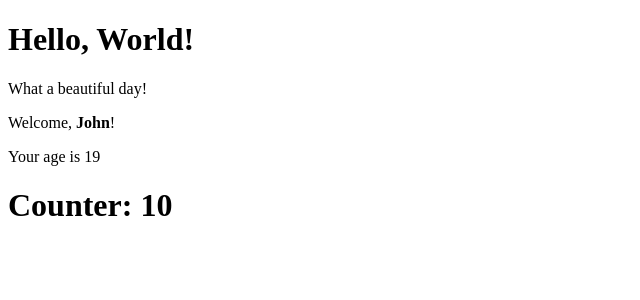
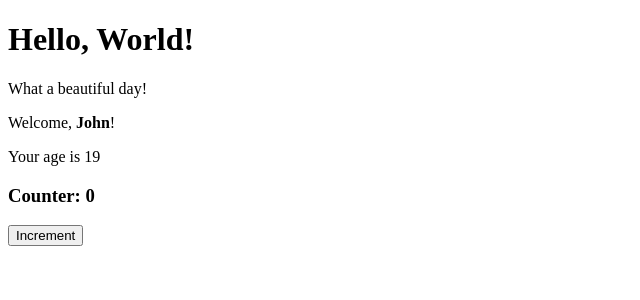
Before and after one commit to fleola/my-app, a React (Create React App) app in the folder components-new-app/: page /counter in a window 1280 px wide. Shown: the top 300 px of the page, without its empty margins (0-640 px from the left). Built offline with nearby package versions, Linux system fonts and the light colour scheme.

Commit message:
useState-01 Definitivo Fixato errore iniziale

```diff
--- a/components-new-app/src/App.js
+++ b/components-new-app/src/App.js
@@ -1,16 +1,18 @@
-import React from 'react'
-import { Counter } from './Counter'
-import { Hello } from './Hello'
-import { Welcome } from './Welcome'
+import React from "react";
+import { ClickCounter } from "./ClickCounter";
+//import { Counter } from "./Counter";
+import { Hello } from "./Hello";
+import { Welcome } from "./Welcome";
 
-export class App extends React.Component{
-    render(){
-        return (
-            <div>
-                <Hello/>
-                <Welcome name="John" age={19}/>
-                <Counter initialCount={5} incrementAmount={5} incrementInterval={3000}/>
-            </div>
-        )
-    }
+export class App extends React.Component {
+  render() {
+    return (
+      <div>
+        <Hello />
+        <Welcome name="John" age={19} />
+        <ClickCounter />
+        {/* <Counter initialCount={5} incrementAmount={5} incrementInterval={3000}/> */}
+      </div>
+    );
+  }
 }
--- a/components-new-app/src/ClickCounter.js
+++ b/components-new-app/src/ClickCounter.js
@@ -1,23 +1,14 @@
-import React from "react";
+import { useState } from "react";
 
-export class ClickCounter extends React.Component {
-  state = {
-    count: 0,
+export function ClickCounter() {
+  const [count, setCount] = useState(0);
+  const handleIncrementCount = () => {
+    setCount((count) => count + 1);
   };
-  handleIncrementCount = () => {
-    this.setState((state) => {
-      return {
-        count: state.count + 1,
-      };
-    });
-  };
-
-  render() {
-    return (
-      <div>
-        <h3>Counter: {this.state.count}</h3>
-        <button onClick={this.handleIncrementCount}>Increment</button>
-      </div>
-    );
-  }
+  return (
+    <div>
+      <h3>Counter: {count}</h3>
+      <button onClick={handleIncrementCount}>Increment</button>
+    </div>
+  );
 }
```
Also changed, not shown: 2 other files (tests, documents, lock files or other folders).
